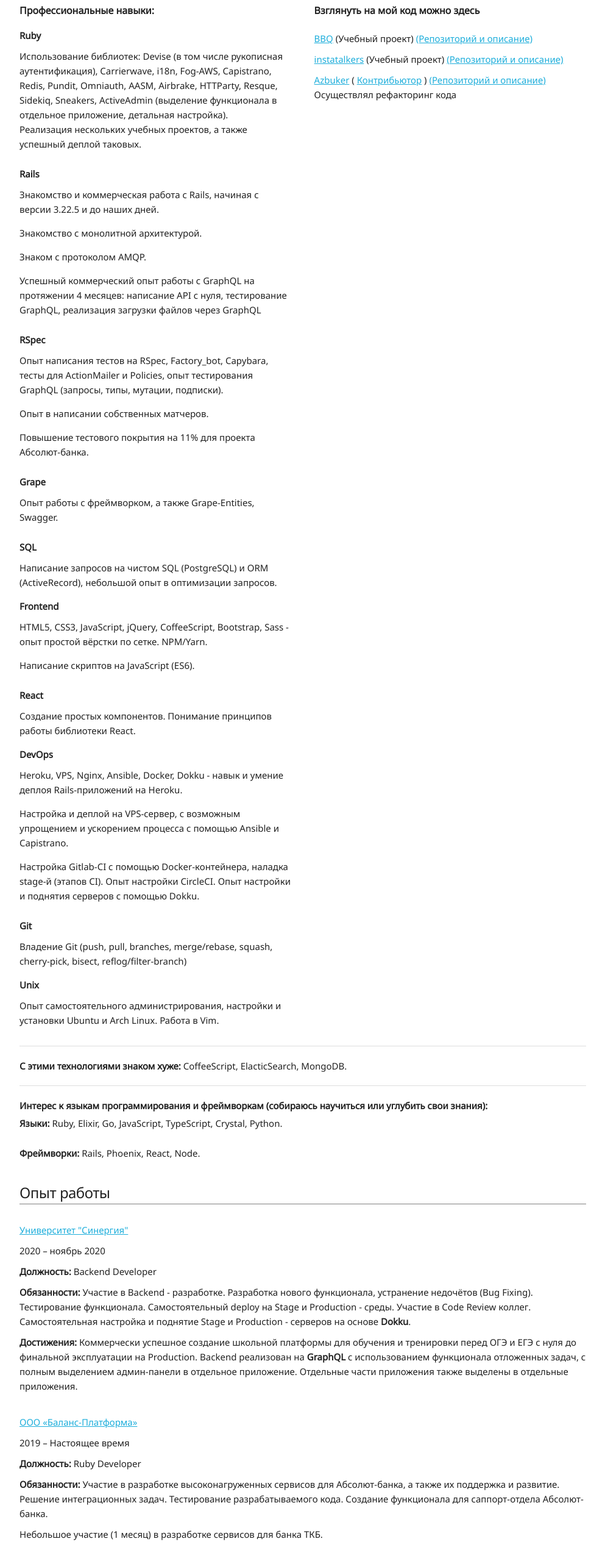
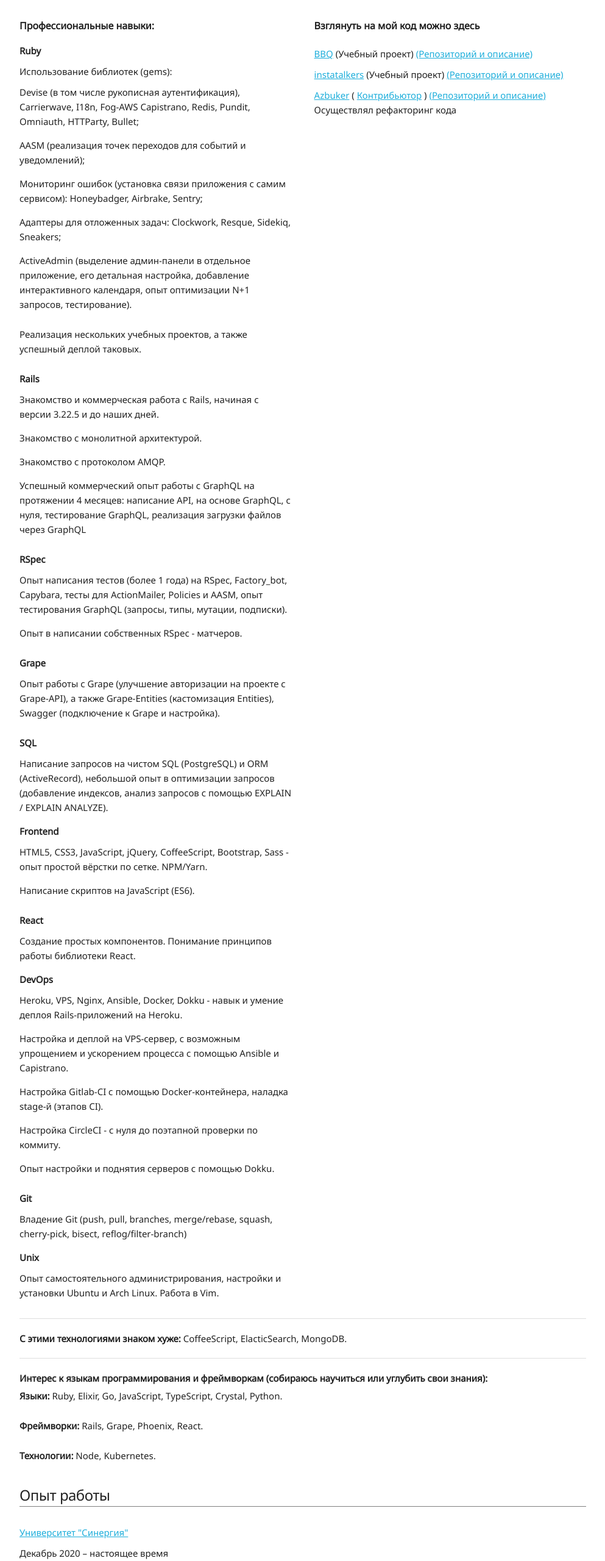
Before and after one commit to Combos93/cv, a plain HTML site: page index.html in a window 1280 px wide. Shown: the part 1100-3660 px from the top of the page at 61% size, without its empty margins (158-1151 px from the left). Drawn offline with Linux system fonts and the light colour scheme.

Commit message:
update cv

```diff
--- a/index.html
+++ b/index.html
@@ -17,7 +17,7 @@
       <h5>Беркович Михаил Вячеславович</h5>
     </center>
     <div class="twelve columns" style="text-align: center;">
-      <img src="assets/Mihail.png" alt="Фотография" height="225">
+      <img src="assets/Mihail.png" alt="Фотография" height="250">
     </div>
   </div>
 
@@ -46,16 +46,14 @@
         <li><b>VK: </b><a href="https://vk.com/id18729565">Беркович Михаил</a></li>
         <li><b>Skype: </b><a href="https://join.skype.com/invite/ephjcHvGCCaM">Беркович Михаил</a></li>
         <li><b>Telegram: </b><a href="https://t.me/combos93">combos93</a></li>
-        <li style="margin-bottom: -25px"><b>LinkedIn: </b><a href="https://www.linkedin.com/in/mikhail-berkovich/">Mikhail
-          Berkovich</a></li>
+        <li style="margin-bottom: -25px"><b>LinkedIn: </b><a href="https://www.linkedin.com/in/mikhail-berkovich/">Mikhail Berkovich</a></li>
       </ul>
     </div>
   </div>
 
   <div class="row align">
     <div class="twelve columns">
-      <h5 class="bordering" style="margin-bottom: 15px; border-bottom: solid 1px #dedede; padding-bottom: 20px">Желаемая должность: Ruby on Rails Developer / Back-End
-        Developer </h5>
+      <h5 class="bordering" style="margin-bottom: 15px; border-bottom: solid 1px #dedede; padding-bottom: 20px">Желаемая должность: Ruby on Rails Developer / Back-End Developer </h5>
     </div>
   </div>
 
@@ -74,10 +72,14 @@
         <div class="buffer-top">
           <li><b>Ruby</b></li>
         </div>
-        Использование библиотек: Devise (в том числе рукописная аутентификация),
-        Carrierwave, i18n, Fog-AWS,
-        Capistrano, Redis, Pundit, Omniauth,
-        AASM, Airbrake, HTTParty, Resque, Sidekiq, Sneakers, ActiveAdmin (выделение функционала в отдельное приложение, детальная настройка).
+        Использование библиотек (gems):
+        <p style ="margin-top: 10px;">Devise (в том числе рукописная аутентификация),
+        Carrierwave, I18n, Fog-AWS
+        Capistrano, Redis, Pundit, Omniauth, HTTParty, Bullet;
+        <p class="turn-p">AASM (реализация точек переходов для событий и уведомлений);
+        <p class="turn-p">Мониторинг ошибок (установка связи приложения с самим сервисом): Honeybadger, Airbrake, Sentry;
+        <p class="turn-p">Адаптеры для отложенных задач: Clockwork, Resque, Sidekiq, Sneakers;
+        <p class="turn-p">ActiveAdmin (выделение админ-панели в отдельное приложение, его детальная настройка, добавление интерактивного календаря, опыт оптимизации N+1 запросов, тестирование).
 
         <p>Реализация нескольких учебных проектов, а также успешный деплой таковых.</p>
 
@@ -85,24 +87,23 @@
           <li><b>Rails</b></li>
           <p>Знакомство и коммерческая работа с Rails, начиная с версии 3.22.5 и до наших дней.</p>
           <p style="margin-top: -10px;">Знакомство с монолитной архитектурой.</p>
-          <p style="margin-top: -10px;">Знаком с протоколом AMQP.</p>
-          <p style="margin-top: -10px;">Успешный коммерческий опыт работы с GraphQL на протяжении 4 месяцев: написание API с нуля, тестирование GraphQL, реализация загрузки файлов через GraphQL</p>
+          <p style="margin-top: -10px;">Знакомство с протоколом AMQP.</p>
+          <p style="margin-top: -10px;">Успешный коммерческий опыт работы с GraphQL на протяжении 4 месяцев: написание API, на основе GraphQL, с нуля, тестирование GraphQL, реализация загрузки файлов через GraphQL</p>
         </div>
         <div class="buffer-top">
           <li><b>RSpec</b></li>
         </div>
-        <p>Опыт написания тестов на RSpec, Factory_bot, Capybara, тесты для ActionMailer и Policies, опыт тестирования GraphQL (запросы, типы, мутации, подписки).</p>
-        <p style="margin-top: -10px;">Опыт в написании собственных матчеров.</p>
-        <p style="margin-top: -10px;">Повышение тестового покрытия на 11% для проекта Абсолют-банка.</p>
+        <p>Опыт написания тестов (более 1 года) на RSpec, Factory_bot, Capybara, тесты для ActionMailer, Policies и AASM, опыт тестирования GraphQL (запросы, типы, мутации, подписки).</p>
+        <p style="margin-top: -10px;">Опыт в написании собственных RSpec - матчеров.</p>
         <div class="buffer-top">
           <li><b>Grape</b></li>
         </div>
-        <p>Опыт работы с фреймворком, а также Grape-Entities, Swagger.</p>
+        <p>Опыт работы с Grape (улучшение авторизации на проекте с Grape-API), а также Grape-Entities (кастомизация Entities), Swagger (подключение к Grape и настройка).</p>
         <div class="buffer-top">
           <li><b>SQL</b></li>
         </div>
         Написание запросов на чистом SQL (PostgreSQL) и ORM (ActiveRecord),
-        небольшой опыт в оптимизации запросов.
+        небольшой опыт в оптимизации запросов (добавление индексов, анализ запросов с помощью EXPLAIN / EXPLAIN ANALYZE).
         <div class="buffer-top">
           <li><b>Frontend</b></li>
         </div>
@@ -120,8 +121,11 @@
         на Heroku.</p>
         <p style="margin-top: -10px;"></p>Настройка и деплой на VPS-сервер, с возможным упрощением и ускорением процесса
         с помощью Ansible и Capistrano.</p>
-        <p style="margin-top: -10px;"></p>Настройка Gitlab-CI с помощью Docker-контейнера, наладка stage-й (этапов
-        CI). Опыт настройки CircleCI. Опыт настройки и поднятия серверов с помощью Dokku.</p>
+        <p style="margin-top: -10px;">
+          <p class="turn-p">Настройка Gitlab-CI с помощью Docker-контейнера, наладка stage-й (этапов
+        CI).
+          <p class="turn-p">Настройка CircleCI - с нуля до поэтапной проверки по коммиту.
+          <p class="turn-p">Опыт настройки и поднятия серверов с помощью Dokku.
         <div class="buffer-top">
           <li><b>Git</b></li>
         </div>
@@ -165,7 +169,8 @@
         <b>Интерес к языкам программирования и фреймворкам (собираюсь научиться или углубить свои знания):</b>
 
         <p style="margin-top: 5px;"><b>Языки: </b>Ruby, Elixir, Go, JavaScript, TypeScript, Crystal, Python.</p>
-        <p style="margin-top: 5px;"><b>Фреймворки: </b>Rails, Phoenix, React, Node.</p>
+        <p style="margin-top: 5px;"><b>Фреймворки: </b>Rails, Grape, Phoenix, React.</p>
+        <p style="margin-top: 5px;"><b>Технологии: </b>Node, Kubernetes.</p>
       </div>
     </div>
     <div class="row align">
@@ -179,11 +184,15 @@
           <li>
             <a href="https://synergy.ru/">Университет "Синергия"</a>
           </li>
-          <p class="buffer-both">2020 – ноябрь 2020</p>
-          <p class="buffer-both"><b>Должность: </b>Backend Developer</p>
-          <p class="buffer-both"><b>Обязанности: </b> Участие в Backend - разработке. Разработка нового функционала, устранение недочётов (Bug Fixing). Тестирование функционала. Самостоятельный deploy на Stage и Production - среды. Участие в Code Review коллег. Самостоятельная настройка и поднятие Stage и Production - серверов на основе <b>Dokku</b>.
-          <p class="buffer-both"><b>Достижения: </b> Коммерчески успешное создание школьной платформы для обучения и тренировки   перед ОГЭ и ЕГЭ с нуля до финальной эксплуатации на Production.
-          Backend реализован на <b>GraphQL</b> с использованием функционала отложенных задач, с полным выделением админ-панели в отдельное приложение. Отдельные части приложения также выделены в отдельные приложения.
+          <p class="buffer-both">Декабрь 2020 – настоящее время</p>
+          <p class="buffer-both"><b>Должность: </b>Старший разработчик</p>
+          <p class="buffer-both"><b>Обязанности: </b> Участие в Backend - разработке. Разработка нового функционала, устранение недочётов (Bug Fixing). Тестирование функционала.
+
+          <p class="buffer-both" style="border-top: solid 1px #dedede; padding-top: 10px">Август 2020 – ноябрь 2020</p>
+          <p class="buffer-both"><b>Должность: </b>Backend разработчик</p>
+          <p class="buffer-both"><b>Обязанности: </b> Участие в Backend - разработке. Разработка нового функционала, устранение недочётов (Bug Fixing). Тестирование функционала. Самостоятельный deploy на Stage и Production - среды. Участие в Code Review коллег. Самостоятельная настройка и поднятие Stage и Production - серверов на основе Dokku.
+          <p class="buffer-both"><b>Достижения: </b> Коммерчески успешное создание платформы для тренировки перед ОГЭ и ЕГЭ, с нуля до финальной эксплуатации на Production.
+          Backend реализован на GraphQL с использованием функционала отложенных задач, с полным выделением админ-панели в отдельное приложение. Отдельные части приложения также выделены в отдельные приложения.
           </p>
         </ul>
       </div>
@@ -194,17 +203,17 @@
           <li>
             <a href="https://balance-pl.ru/">ООО «Баланс-Платформа»</a>
           </li>
-          <p class="buffer-both">2019 – Настоящее время</p>
-          <p class="buffer-both"><b>Должность: </b>Ruby Developer</p>
+          <p class="buffer-both">2019 – 2020</p>
+          <p class="buffer-both"><b>Должность: </b>Ruby разработчик</p>
           <p class="buffer-both"><b>Обязанности: </b>Участие в разработке высоконагруженных сервисов для Абсолют-банка,
             а также их поддержка и развитие. Решение интеграционных задач. Тестирование разрабатываемого кода.
-            Создание функционала для саппорт-отдела Абсолют-банка.
-            <p>Небольшое участие (1 месяц) в разработке сервисов для банка ТКБ.</p>
+            Участие в разработке админ-панели подсчёта кредитных заявок для банка ТКБ.
           </p>
+          <p class="buffer-both"><b>Достижения: </b> Создание функционала для саппорт-отдела Абсолют-банка (поиск кредитной заявки через систему поисковых сервисов, а также её кастомизация). Вынесение логики в отдельную административную панель, для удобства корректирования данных.
+          <p style="margin-top: -10px;">Повышение тестового покрытия на 16% для Абсолют-банка (кодовая база проекта: свыше 50К строк).</p>
         </ul>
       </div>
     </div>
-
     <div class="row align">
       <div class="twelve columns">
         <ul>
@@ -212,13 +221,12 @@
             <a href="http://www.s-telematics.ru/">ООО «Сервис-Телематика»</a>
           </li>
           <p class="buffer-both">2019</p>
-          <p class="buffer-both"><b>Должность: </b>Ruby Developer</p>
+          <p class="buffer-both"><b>Должность: </b>Ruby разработчик</p>
           <p class="buffer-both"><b>Обязанности: </b>Поддержка разрабатываемого кода, внедрение нового функционала, покрытие кода тестами.</p>
           <p class="buffer-both"><b>Достижения: </b>Реализация отложенных задач по расписанию, работающих наравне с Telegram-ботом.</p>
         </ul>
       </div>
     </div>
-
     <div class="row align">
       <div class="twelve columns">
         <ul>
@@ -229,18 +237,6 @@
           <p class="buffer-both"><b>Должность: </b>Инженер отдела сервисной поддержки (ОСП)</p>
           <p class="buffer-both"><b>Обязанности: </b>Сервис систем телемеханики, устранение неисправностей с оборудованием, ведение деловых переговоров лично с заказчиком.</p>
           <p class="buffer-both"><b>Достижения: </b>Наладка, монтаж, программирование ПЛК на 11 обьектах (участки нефтезавода и нефтяные кусты) месторождения и их последующий вывод на АРМы.</p>
-        </ul>
-      </div>
-    </div>
-
-    <div class="row align">
-      <div class="twelve columns">
-        <ul>
-          <li>
-            <a href="https://sibadi.org">СибАДИ</a>
-          </li>
-          <p class="buffer-both">2016 – 2017</p>
-          <p class="buffer-both"><b>Должность: </b>Ст. лаборант кафедры "Физика"</p>
         </ul>
       </div>
     </div>
@@ -259,7 +255,7 @@
           <p class="buffer-both"><b>Квалификация: </b>Инженер-автоматчик (диплом с отличием)</p>
           <p class="buffer-both bordering"><b>Специальность: </b>"Наземные транспортно-технологические комплексы" (Магистратура)
           </p>
-          <p class="buffer-both"><b>Квалификация: </b>Инженер(магистр) (диплом с отличием)</p>
+          <p class="buffer-both"><b>Квалификация: </b>Инженер (магистр) (диплом с отличием)</p>
         </ul>
 
         <h5 style="border-bottom: solid 1px gray;">Дополнительное образование</h5>
@@ -307,8 +303,7 @@
         <li>порядочность: честность, отзывчивость, гарантия ответа на любое письмо, пришедшее на почту; нет привычки добавлять все изменения в один commit.</li>
         <b>Водительские права:</b> категории В.
         <p class="buffer-both">
-          <b>Хобби:</b> увлекаюсь плаванием, дайвингом, скалолазанием, участвую в соревнованиях по сборке Кубика Рубика, кулинарией, люблю
-          путешествовать.
+          <b>Хобби:</b> увлекаюсь плаванием, дайвингом, скалолазанием, участвую в соревнованиях по сборке Кубика Рубика, кулинарией, нумизматикой. Люблю путешествовать. Коллекционирую перьевые ручки.
         </p>
       </div>
     </div>
--- a/text.css
+++ b/text.css
@@ -17,9 +17,5 @@
 ul li {
   list-style-type: none; }
 
-/*.no-bullet {
-    list-style-type: none;
-  }
-*/
-
-/*# sourceMappingURL=text.css.map */
+.turn-p {
+  margin-top: -10px; }
```
